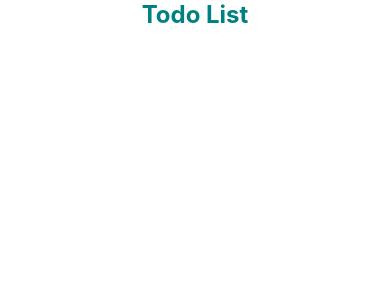
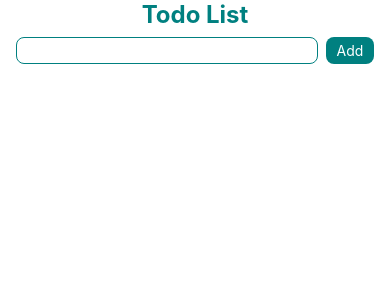
Before and after one commit to ddikodroid/moveable-todo-list-react-native, a React Native app: screen / in a window 390 px wide. Shown: the top 300 px of the page. Built offline with nearby package versions, Linux system fonts and the light colour scheme.

Commit message:
feat(screen/todo): add task input

```diff
--- a/app/screens/todo-screen.tsx
+++ b/app/screens/todo-screen.tsx
@@ -1,10 +1,24 @@
-import React from 'react';
+import React, {useState} from 'react';
 import {StyleSheet, Text, View} from 'react-native';
+import {TaskInput} from '../components';
 
 const TodoScreen = () => {
+  const [taskName, setTaskName] = useState('');
+  const onAddTask = () => {
+    if (taskName === '') {
+      return;
+    }
+    console.log('Task: ', taskName);
+    setTaskName('');
+  };
   return (
     <View>
       <Text style={styles.title}>Todo List</Text>
+      <TaskInput
+        value={taskName}
+        onChangeText={text => setTaskName(text)}
+        onAdd={onAddTask}
+      />
     </View>
   );
 };
```
